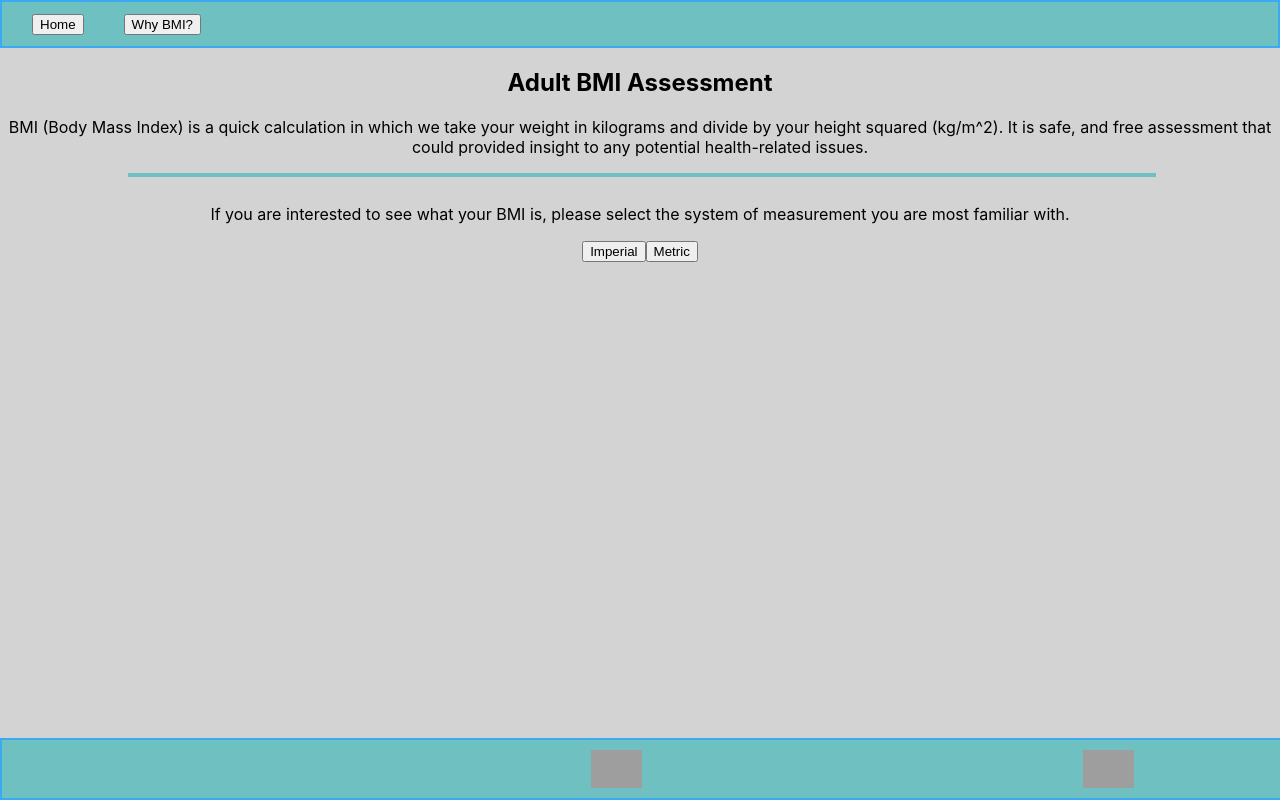
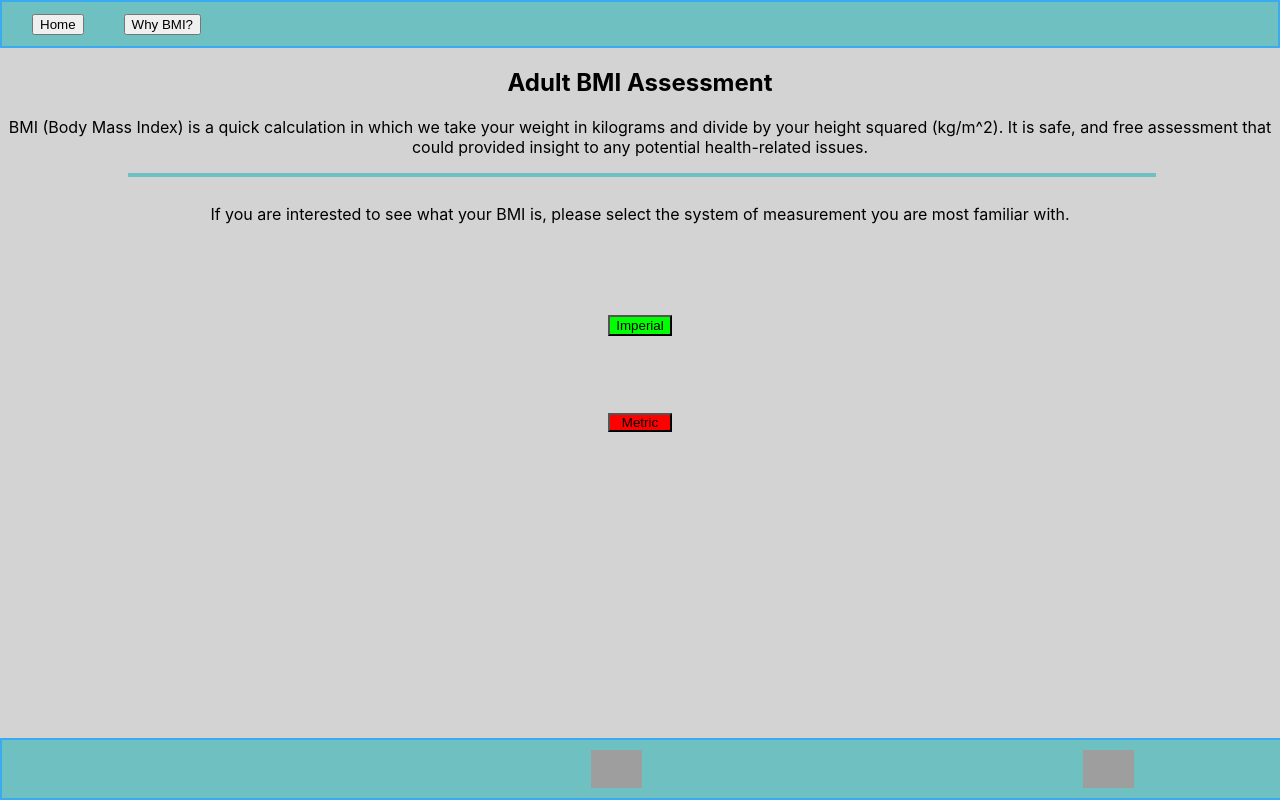
Before and after one commit to hammyhammer/bmi-calculator, a React (Create React App) app in the folder client/: page / in a window 1280 px wide. Built offline with nearby package versions, Linux system fonts and the light colour scheme; no server answers; grey boxes are pictures that could not be loaded.

Commit message:
styling buttons on homepage

```diff
--- a/client/src/App.css
+++ b/client/src/App.css
@@ -28,6 +28,16 @@ header {
   padding: 0px 40px 0px 30px;
 }
 
+.imperial {
+  background-color: lime;
+  margin: 75px;
+}
+
+.metric {
+  background-color: red;
+  padding: 0px 11.5px
+}
+
 footer {
   margin: auto;
   display: flex;
@@ -40,6 +50,7 @@ footer {
   justify-content: center;
   border: 2px solid rgb(58, 171, 242);
   background-color: rgb(111, 193, 193);
+  padding: 0px;
 }
 
 footer a {
--- a/client/src/components/Home.jsx
+++ b/client/src/components/Home.jsx
@@ -15,10 +15,11 @@ export default function Home() {
         <p>If you are interested to see what your BMI is,
           please select the system of measurement you are most familiar with.</p>
         <Link to="/imperial">
-          <button>Imperial</button>
+          <button className="imperial">Imperial</button>
         </Link>
+        <br />
         <Link to="/metric">
-          <button>Metric</button>
+          <button className="metric">Metric</button>
         </Link>
       </div>
     </div>
```
